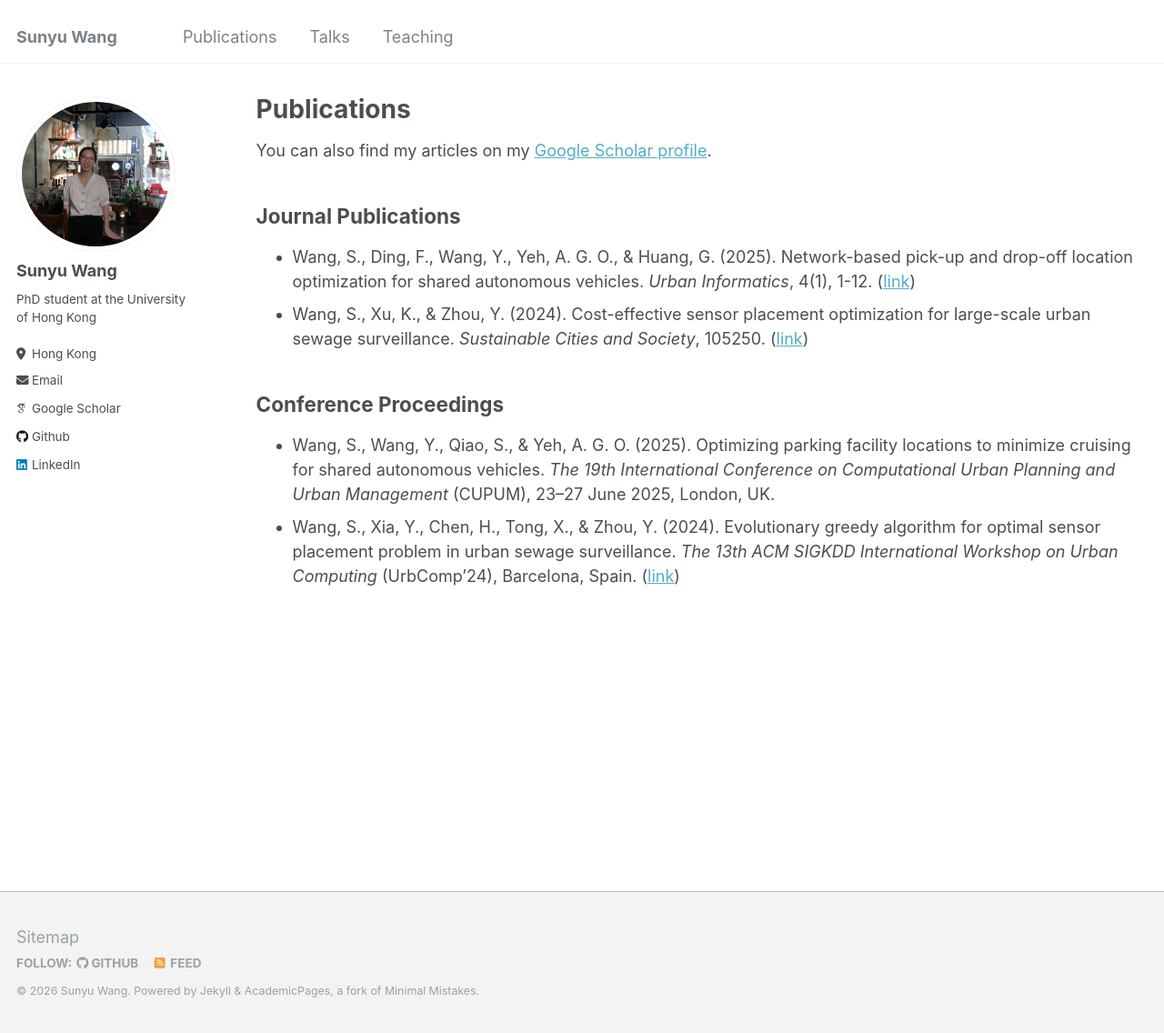
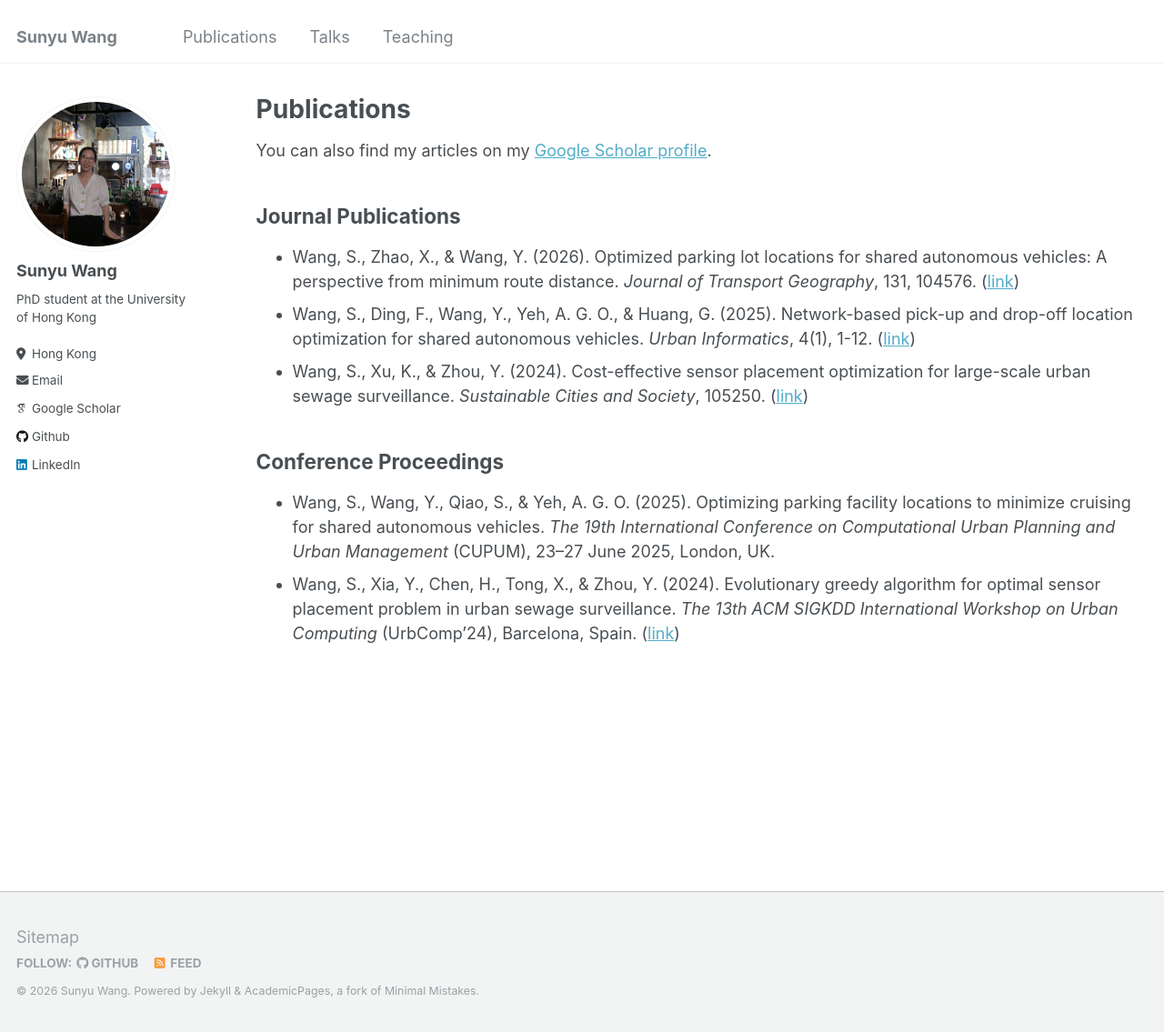
Before and after one commit to sywang-20/sywang-20.github.io, a Jekyll site: the page built from _pages/publications.md, in a window 1280 px wide and 1136 px high. Shown: the whole window at 91% size. Built offline with Jekyll 4.4.1, drawn with Linux system fonts in a browser that asks for light colours; some web fonts are replaced.

Commit message:
Add new journal publication to the list

```diff
--- a/_pages/publications.md
+++ b/_pages/publications.md
@@ -8,6 +8,7 @@ You can also find my articles on my [Google Scholar profile](https://scholar.goo
 
 Journal Publications
 ------------------
+- Wang, S., Zhao, X., & Wang, Y. (2026). Optimized parking lot locations for shared autonomous vehicles: A perspective from minimum route distance. *Journal of Transport Geography*, 131, 104576. ([link](https://www.sciencedirect.com/science/article/abs/pii/S096669232600030X))
 - Wang, S., Ding, F., Wang, Y., Yeh, A. G. O., & Huang, G. (2025). Network-based pick-up and drop-off location optimization for shared autonomous vehicles. *Urban Informatics*, 4(1), 1-12. ([link](https://link.springer.com/article/10.1007/s44212-025-00073-z#citeas))
 - Wang, S., Xu, K., & Zhou, Y. (2024). Cost-effective sensor placement optimization for large-scale urban sewage surveillance. *Sustainable Cities and Society*, 105250. ([link](https://www.sciencedirect.com/science/article/abs/pii/S2210670724000799))
 
```
